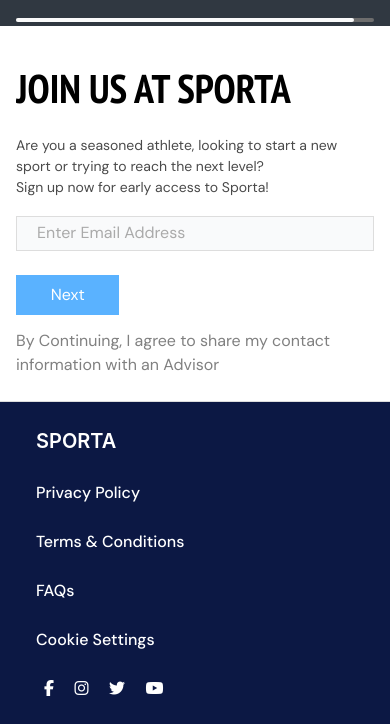
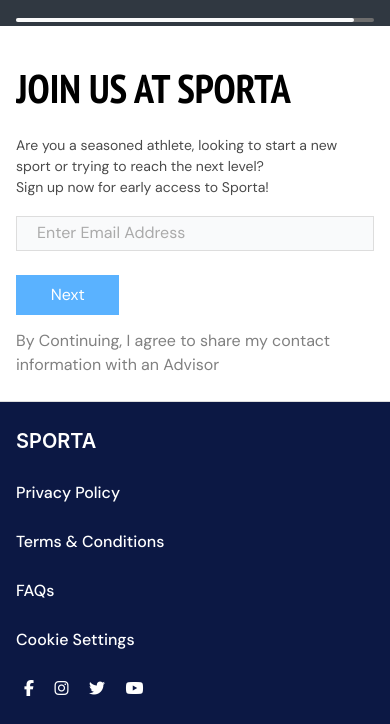
Before and after one commit to Kushal-Raj-Bhatt/sporta, a plain HTML site: page index.html in a window 390 px wide. Shown: the part 4544-5268 px from the top of the page. Drawn offline with nearby package versions, Linux system fonts and the light colour scheme.

Commit message:
footer changes

```diff
--- a/bulma/css/style.css
+++ b/bulma/css/style.css
@@ -990,7 +990,7 @@ h1.join-uc {
         }
         .main_foot {
             border-top: 1px solid #DDDDDD;
-            padding: 1.5rem 20px !important;
+            /* padding: 1.5rem 20px !important; */
         }
         footer {
             overflow-x: hidden;
```
